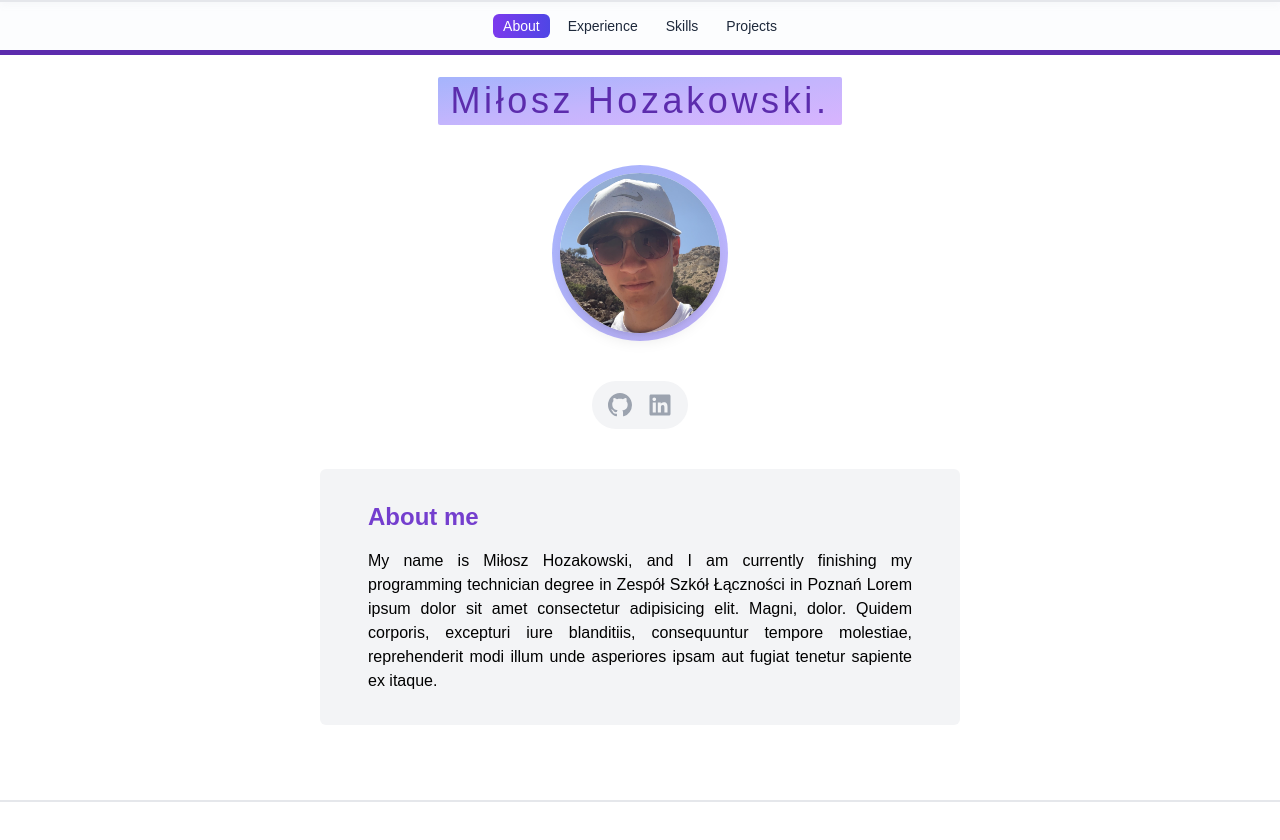
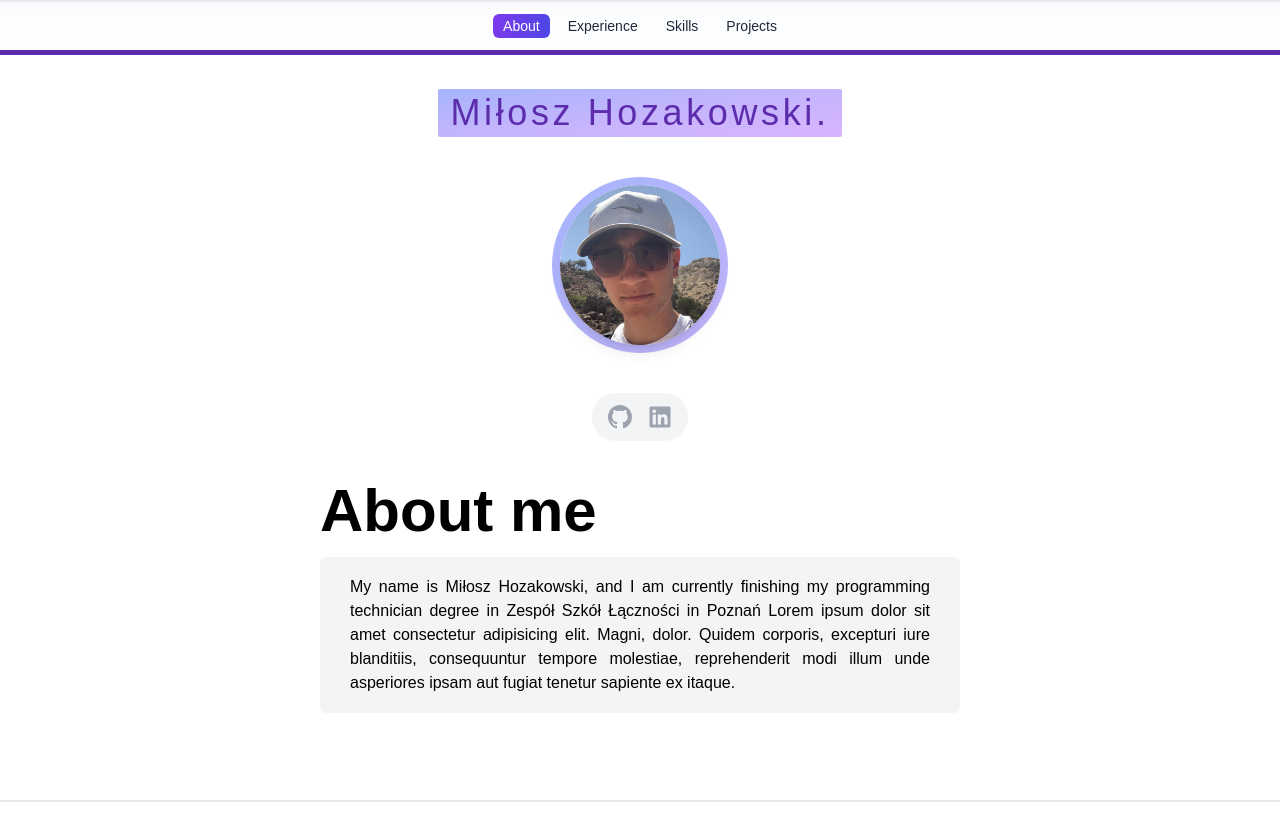
Before and after one commit to hozakowskimilosz/portfolio, a React app: page / in a window 1280 px wide. Shown: the top 840 px of the page. Built offline with nearby package versions, Linux system fonts and the light colour scheme; the HTML template or start-up script is replaced by a standard one.

Commit message:
rebuilt about page

```diff
--- a/src/components/About.tsx
+++ b/src/components/About.tsx
@@ -2,6 +2,7 @@ import { motion } from "framer-motion";
 import { VscGithubInverted } from "react-icons/vsc";
 import { FaLinkedin } from "react-icons/fa6";
 import Picture from "./ui/Picture";
+import Reveal from "./ui/Reveal";
 
 function About() {
   const name = "Miłosz Hozakowski.";
@@ -41,18 +42,21 @@ function About() {
         </a>
       </div>
 
-      <div className="mx-8 flex flex-col gap-4 rounded-md bg-gray-100 px-12 py-8 md:w-[40rem]">
-        <h2 className="text-2xl font-semibold text-primary-light transition-all hover:my-1 hover:text-3xl">
+      <div className="flex flex-col gap-4 md:w-[40rem]">
+        <h2 className="text-6xl font-bold transition-all hover:tracking-wider hover:text-primary-light">
           About me
         </h2>
-        <p className="text-justify font-light">
-          My name is Miłosz Hozakowski, and I am currently finishing my
-          programming technician degree in Zespół Szkół Łączności in Poznań
-          Lorem ipsum dolor sit amet consectetur adipisicing elit. Magni, dolor.
-          Quidem corporis, excepturi iure blanditiis, consequuntur tempore
-          molestiae, reprehenderit modi illum unde asperiores ipsam aut fugiat
-          tenetur sapiente ex itaque.
-        </p>
+
+        <Reveal>
+          <p className="rounded-md border-2 border-transparent bg-gray-100 px-7 py-4 text-justify font-light transition-all hover:border-primary md:w-[40rem]">
+            My name is Miłosz Hozakowski, and I am currently finishing my
+            programming technician degree in Zespół Szkół Łączności in Poznań
+            Lorem ipsum dolor sit amet consectetur adipisicing elit. Magni,
+            dolor. Quidem corporis, excepturi iure blanditiis, consequuntur
+            tempore molestiae, reprehenderit modi illum unde asperiores ipsam
+            aut fugiat tenetur sapiente ex itaque.
+          </p>
+        </Reveal>
       </div>
     </div>
   );
```
